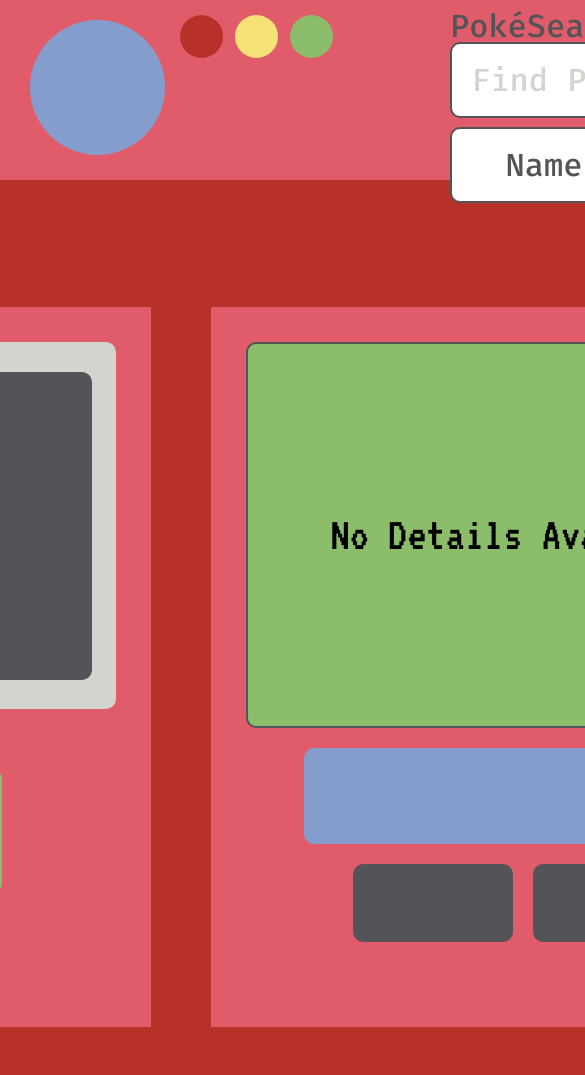
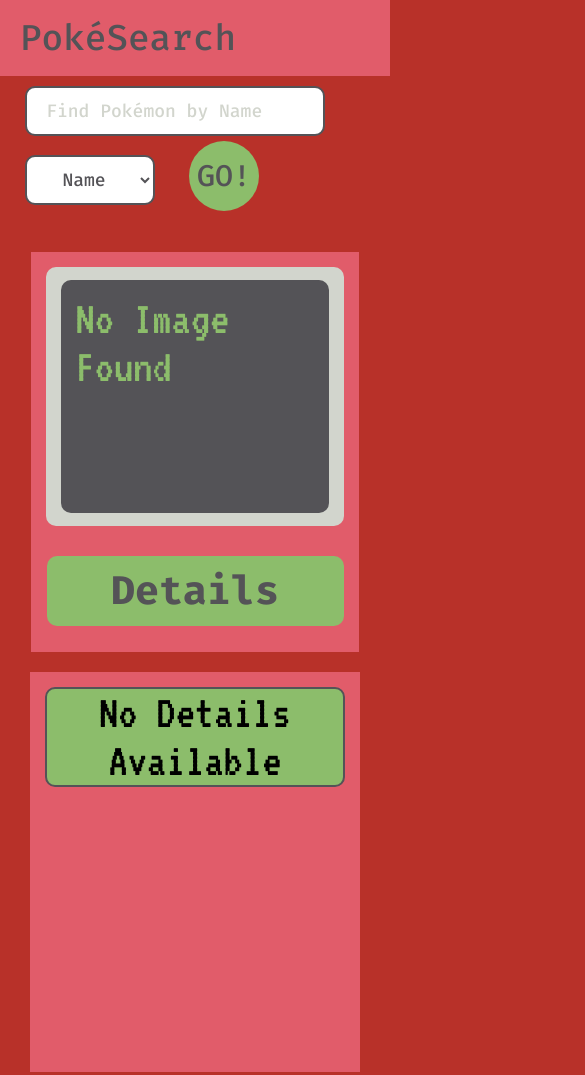
Before and after one commit to wijohnst/vanilla-pokedex, a website built with Parcel: page src/index.html in a window 390 px wide. Shown: the top 1075 px of the page, 585 px wide, since content can reach past the window. Built offline with nearby package versions, Linux system fonts and the light colour scheme.

Commit message:
Feat: Somewhat mobile friendly

```diff
--- a/src/styles.css
+++ b/src/styles.css
@@ -441,3 +441,127 @@
   background: #545357;
   border-radius: 10px;
 }
+
+@media only screen and (max-width: 845px) {
+  body {
+    background: var(--poke-dark-red);
+  }
+
+  .blue-ellipse,
+  .yellow-ellipse,
+  .green-ellipse,
+  .red-ellipse {
+    display: none;
+  }
+
+  h1 {
+    background-color: var(--poke-red);
+    margin: 0;
+    padding: 20px;
+    font-size: 36px;
+  }
+
+  #top-bar {
+    margin-left: 15px;
+    padding: 10px;
+  }
+
+  #main-display {
+    display: flex;
+    flex-wrap: wrap;
+    justify-content: center;
+    margin-top: 5px;
+    height: 800px;
+  }
+
+  #search-input {
+    color: var(--poke-gray);
+    width: 300px;
+    height: 50px;
+    font-size: 18px;
+  }
+
+  #search-option {
+    width: 130px;
+    font-size: 18px;
+    height: 50px;
+  }
+
+  .go-button {
+    margin-top: 5px;
+    margin-left: 30px;
+  }
+
+  #error-span {
+    color: white;
+    font-weight: 500;
+    font-size: 16px;
+    margin-left: 35px;
+    margin-bottom: 15px;
+  }
+
+  .big-border {
+    padding: 15px;
+    margin: 10px;
+    height: 400px;
+  }
+
+  #image-outer-box {
+    width: auto;
+    height: 70%;
+  }
+
+  #image-inner-box {
+    background-color: var(--poke-black);
+    width: 90%;
+    height: 90%;
+    border-radius: 10px;
+  }
+
+  #poke-image {
+    width: 150px;
+    height: 150px;
+    margin: auto;
+    display: none;
+  }
+
+  #empty-pokemon-details {
+    text-align: center;
+    width: 300px;
+    height: auto;
+  }
+
+  #filled-pokemon-details {
+    width: 300px;
+    height: auto;
+  }
+
+  #blue-box {
+    display: none;
+  }
+
+  #two-box {
+    display: none;
+  }
+
+  .spacer {
+    display: none;
+  }
+
+  .grey-box {
+    display: none;
+  }
+
+  #details-rectangle {
+    height: 70px;
+    width: 297px;
+    font-size: 40px;
+    margin: 30px auto;
+  }
+
+  .go-button {
+    height: 70px;
+    width: 70px;
+    font-size: 30px;
+  }
+}
```
